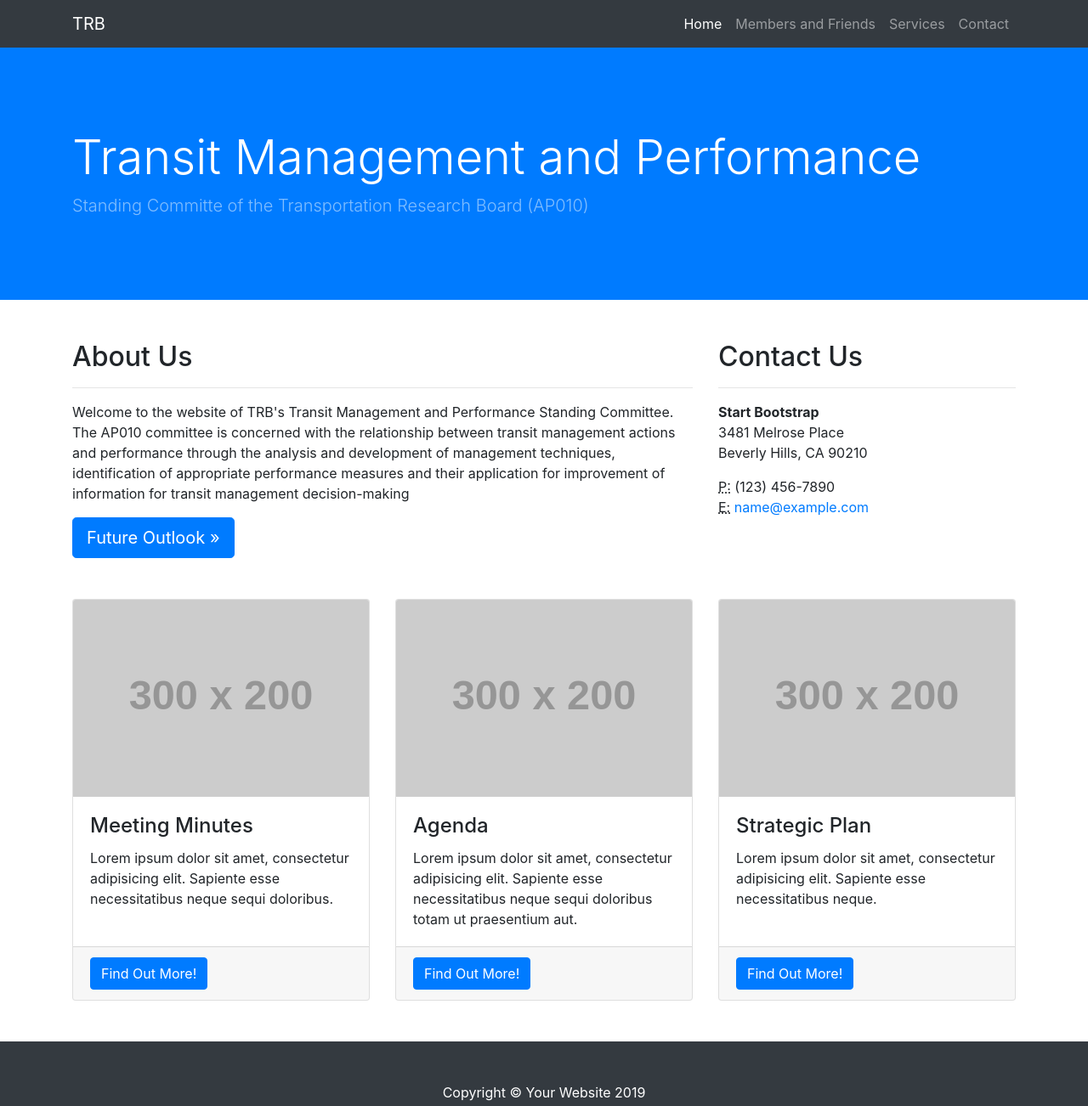
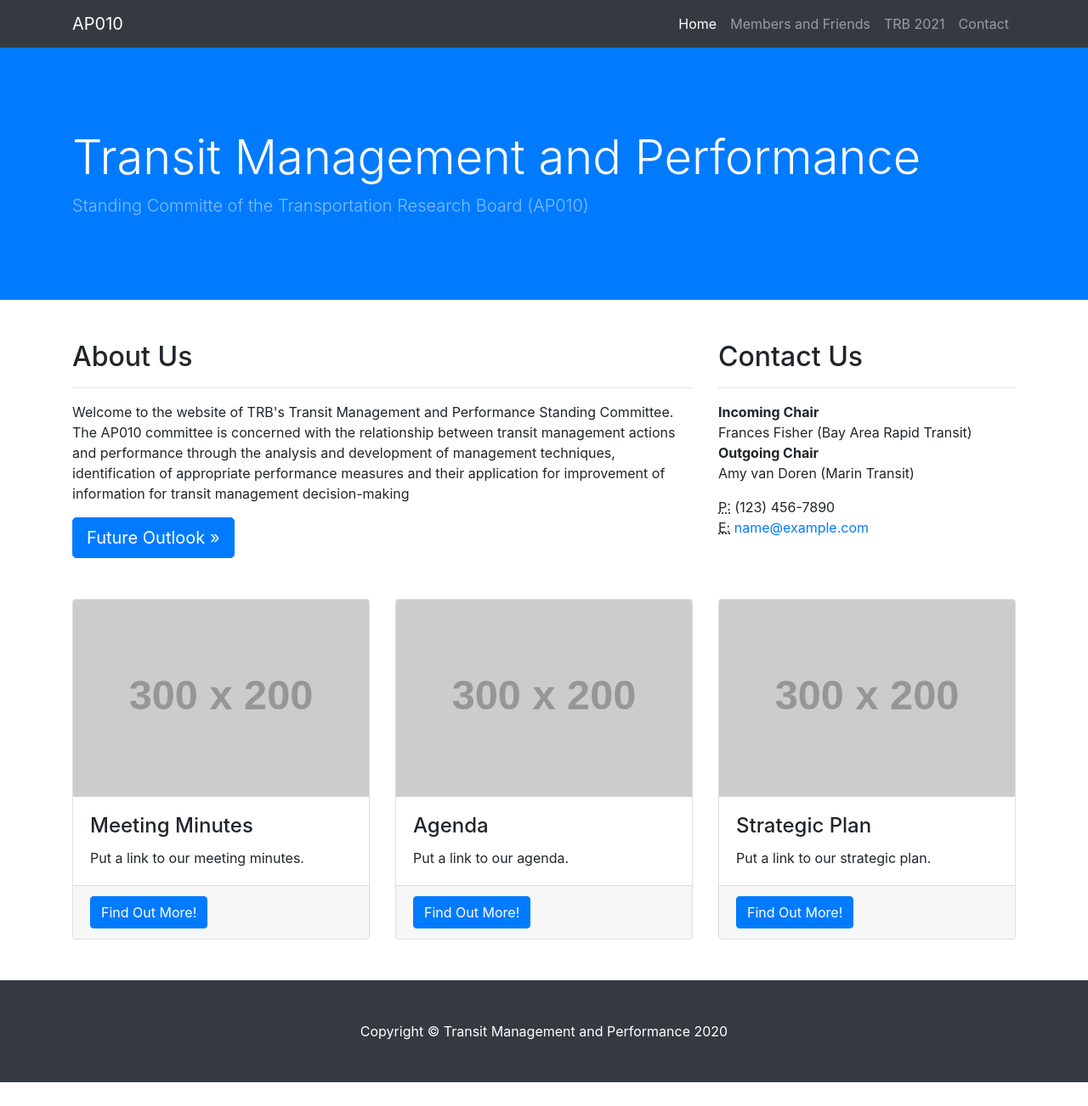
Before and after one commit to KGkiotsalitis/trbap010.org, a website: page index.html in a window 1280 px wide. Shown: the whole page at 85% size. After the commit the page ends 1274 px from the top, so only its background shows below. Drawn offline with Linux system fonts and the light colour scheme; placeholder pictures from the web are drawn by us.

Commit message:
Update index.html

```diff
--- a/index.html
+++ b/index.html
@@ -23,7 +23,7 @@
   <!-- Navigation -->
   <nav class="navbar navbar-expand-lg navbar-dark bg-dark fixed-top">
     <div class="container">
-      <a class="navbar-brand" href="#">TRB</a>
+      <a class="navbar-brand" href="#">AP010</a>
       <button class="navbar-toggler" type="button" data-toggle="collapse" data-target="#navbarResponsive" aria-controls="navbarResponsive" aria-expanded="false" aria-label="Toggle navigation">
         <span class="navbar-toggler-icon"></span>
       </button>
@@ -38,7 +38,7 @@
             <a class="nav-link" href="#">Members and Friends</a>
           </li>
           <li class="nav-item">
-            <a class="nav-link" href="#">Services</a>
+            <a class="nav-link" href="#">TRB 2021</a>
           </li>
           <li class="nav-item">
             <a class="nav-link" href="#">Contact</a>
@@ -74,9 +74,10 @@
         <h2>Contact Us</h2>
         <hr>
         <address>
-          <strong>Start Bootstrap</strong>
-          <br>3481 Melrose Place
-          <br>Beverly Hills, CA 90210
+          <strong>Incoming Chair</strong>
+          <br>Frances Fisher (Bay Area Rapid Transit)
+          <strong>Outgoing Chair</strong>
+          <br>Amy van Doren (Marin Transit)
           <br>
         </address>
         <address>
@@ -96,7 +97,7 @@
           <img class="card-img-top" src="http://placehold.it/300x200" alt="">
           <div class="card-body">
             <h4 class="card-title">Meeting Minutes</h4>
-            <p class="card-text">Lorem ipsum dolor sit amet, consectetur adipisicing elit. Sapiente esse necessitatibus neque sequi doloribus.</p>
+            <p class="card-text">Put a link to our meeting minutes.</p>
           </div>
           <div class="card-footer">
             <a href="#" class="btn btn-primary">Find Out More!</a>
@@ -108,7 +109,7 @@
           <img class="card-img-top" src="http://placehold.it/300x200" alt="">
           <div class="card-body">
             <h4 class="card-title">Agenda</h4>
-            <p class="card-text">Lorem ipsum dolor sit amet, consectetur adipisicing elit. Sapiente esse necessitatibus neque sequi doloribus totam ut praesentium aut.</p>
+            <p class="card-text">Put a link to our agenda.</p>
           </div>
           <div class="card-footer">
             <a href="#" class="btn btn-primary">Find Out More!</a>
@@ -120,7 +121,7 @@
           <img class="card-img-top" src="http://placehold.it/300x200" alt="">
           <div class="card-body">
             <h4 class="card-title">Strategic Plan</h4>
-            <p class="card-text">Lorem ipsum dolor sit amet, consectetur adipisicing elit. Sapiente esse necessitatibus neque.</p>
+            <p class="card-text">Put a link to our strategic plan.</p>
           </div>
           <div class="card-footer">
             <a href="#" class="btn btn-primary">Find Out More!</a>
@@ -136,7 +137,7 @@
   <!-- Footer -->
   <footer class="py-5 bg-dark">
     <div class="container">
-      <p class="m-0 text-center text-white">Copyright &copy; Your Website 2019</p>
+      <p class="m-0 text-center text-white">Copyright &copy; Transit Management and Performance 2020</p>
     </div>
     <!-- /.container -->
   </footer>
```
